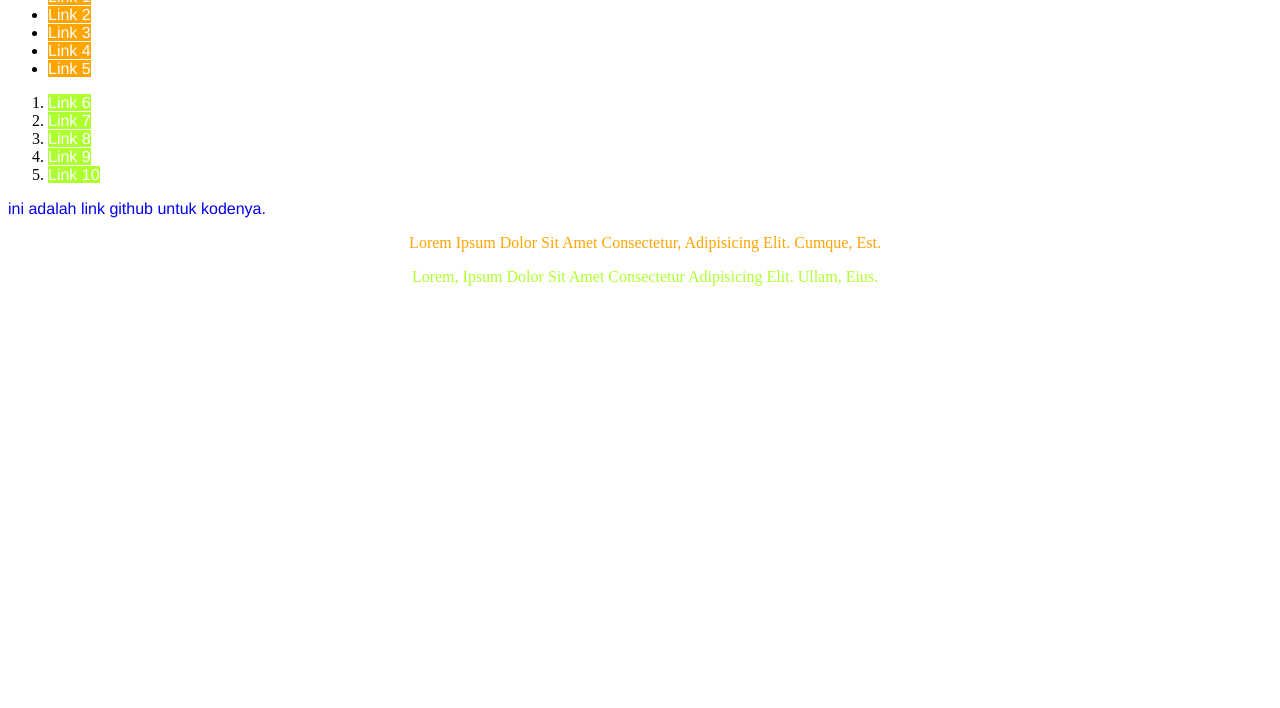
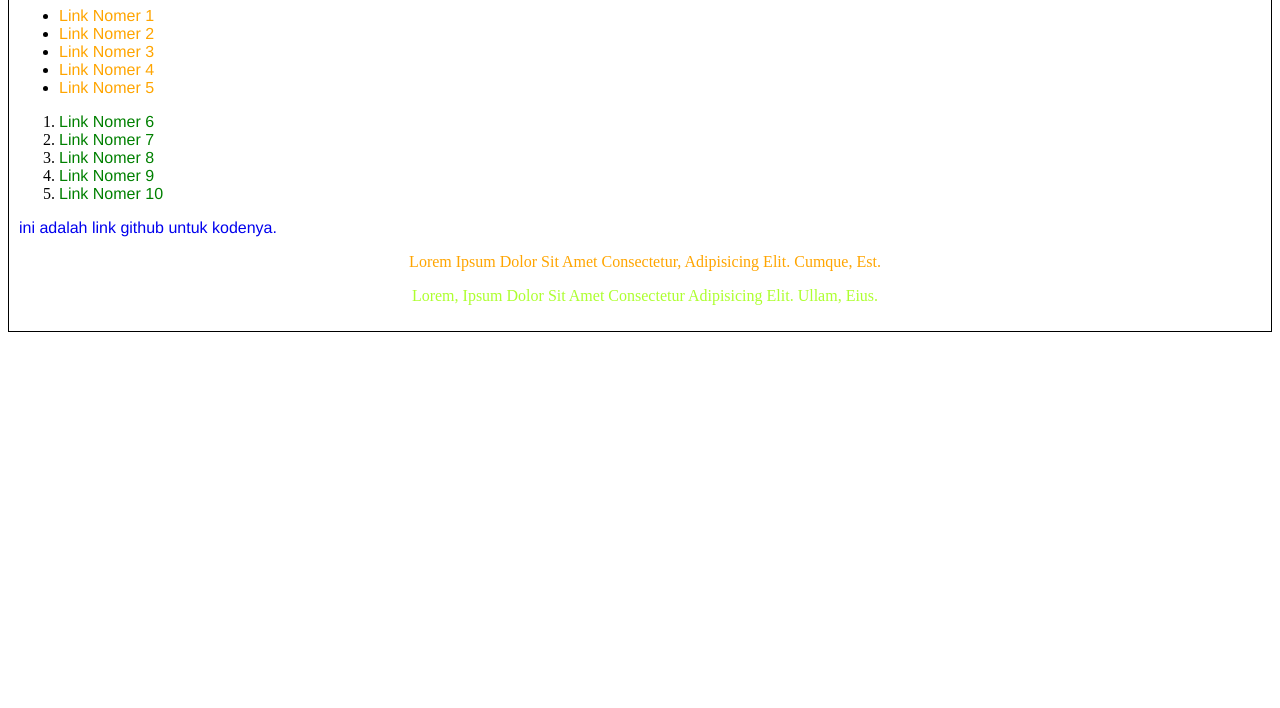
Before and after one commit to diaccess/Cascading-Style-Sheet, a plain HTML site: page #04_selector/selector.html in a window 1280 px wide. Shown: the part 92-800 px from the top of the page. Drawn offline with Linux system fonts and the light colour scheme.

Commit message:
menambahkan folder selector

```diff
--- a/#04_selector/selector.html
+++ b/#04_selector/selector.html
@@ -3,18 +3,21 @@
   <head>
     <title>CSS Selector</title>
     <style>
+      .container {
+        margin: 0 auto;
+        border: 1px solid black;
+        padding: 10px;
+      }
       h1 {
         color: #123;
       }
       ul li a {
-        color: white;
+        color: orange;
         text-decoration: none;
-        background-color: orange;
       }
       ol li a {
-        color: white;
+        color: green;
         text-decoration: none;
-        background-color: greenyellow;
       }
       a {
         text-decoration: none;
@@ -36,20 +39,21 @@
     </style>
   </head>
   <body>
+    <div class="container">
       <h1>Hallo Dunia</h1>
       <ul>
-      <li><a href="#">Link 1</a></li>
-      <li><a href="#">Link 2</a></li>
-      <li><a href="#">Link 3</a></li>
-      <li><a href="#">Link 4</a></li>
-      <li><a href="#">Link 5</a></li>
+        <li><a href="#">Link Nomer 1</a></li>
+        <li><a href="#">Link Nomer 2</a></li>
+        <li><a href="#">Link Nomer 3</a></li>
+        <li><a href="#">Link Nomer 4</a></li>
+        <li><a href="#">Link Nomer 5</a></li>
       </ul>
       <ol>
-      <li><a href="#">Link 6</a></li>
-      <li><a href="#">Link 7</a></li>
-      <li><a href="#">Link 8</a></li>
-      <li><a href="#">Link 9</a></li>
-      <li><a href="#">Link 10</a></li>
+        <li><a href="#">Link Nomer 6</a></li>
+        <li><a href="#">Link Nomer 7</a></li>
+        <li><a href="#">Link Nomer 8</a></li>
+        <li><a href="#">Link Nomer 9</a></li>
+        <li><a href="#">Link Nomer 10</a></li>
       </ol>
       <a href="https://github.com/modulkomputer"
         >ini adalah link github untuk kodenya.</a
@@ -60,5 +64,6 @@
       <p class="p2">
         Lorem, ipsum dolor sit amet consectetur adipisicing elit. Ullam, eius.
       </p>
+    </div>
   </body>
 </html>
```
Lines whose indentation alone changed are shown as unchanged.
